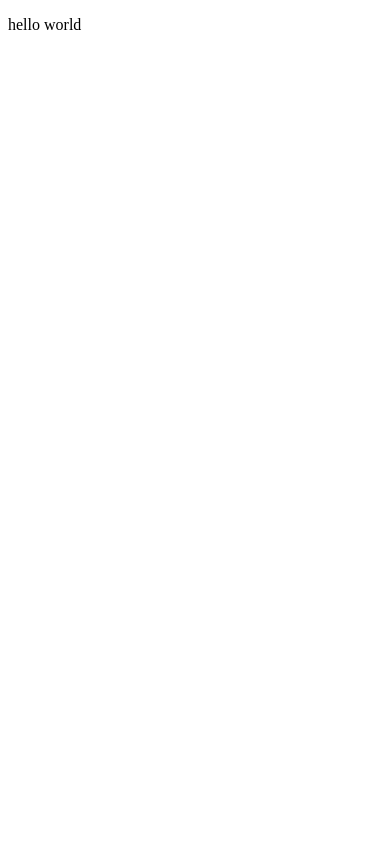
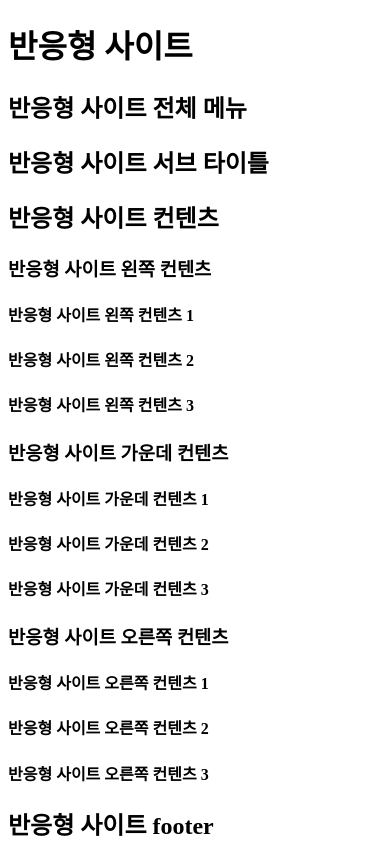
Before and after one commit to rugii913/javascript-css-html-example, a plain HTML site: page responsive-web-site/header-and-menu/index.html in a window 390 px wide. Drawn offline with Linux system fonts and the light colour scheme.

Commit message:
반응형-아웃라인
아웃라인

```diff
--- a/responsive-web-site/header-and-menu/index.html
+++ b/responsive-web-site/header-and-menu/index.html
@@ -3,6 +3,7 @@
 
 <!-- 문서 세팅 https://wtss.tistory.com/211# -->
 <!-- 강의 예시안에서 사용한 sublime text, image 파일, jQuery, modernizr-custom은 일단 사용하지 않음 -->
+
 <head>
   <meta charset="UTF-8">
   <meta name="author" content="rugii913">
@@ -16,7 +17,7 @@
 
   <!-- 단순한 주석이 아니라 조건식 - IE9 이하에서 동작 -->
   <!-- HTLM5shiv ie6~8 -->
-    <!--[if lt IE 9]>
+  <!--[if lt IE 9]>
         <script src="js/html5shiv.min.js"></script>
         <script type="text/javascript">
             alert("현재 당신이 보는 브라우저는 지원하지 않습니다. 최신 브라우저로 업데이트해주세요!");
@@ -25,7 +26,60 @@
 </head>
 
 <body>
-  <p>hello world</p>
+  <header>
+    <h1>반응형 사이트</h1>
+  </header>
+  <nav>
+    <h2>반응형 사이트 전체 메뉴</h2>
+  </nav>
+  <article>
+    <h2>반응형 사이트 서브 타이틀</h2>
+  </article>
+  <main><!-- main은 페이지에 하나만 -->
+    <section>
+      <h2>반응형 사이트 컨텐츠</h2>
+      <!-- section 내 세부 section 3개 -->
+      <section><!-- 왼쪽 컨텐츠 -->
+        <h3>반응형 사이트 왼쪽 컨텐츠</h3>
+        <article><!-- 크게 상관은 없지만, section보다 article이 작은 개념 -->
+          <h4>반응형 사이트 왼쪽 컨텐츠 1</h4>
+        </article>
+        <article><!-- 크게 상관은 없지만, section보다 article이 작은 개념 -->
+          <h4>반응형 사이트 왼쪽 컨텐츠 2</h4>
+        </article>
+        <article><!-- 크게 상관은 없지만, section보다 article이 작은 개념 -->
+          <h4>반응형 사이트 왼쪽 컨텐츠 3</h4>
+        </article>
+      </section>
+      <section><!-- 가운데 컨텐츠 -->
+        <h3>반응형 사이트 가운데 컨텐츠</h3>
+        <article><!-- 크게 상관은 없지만, section보다 article이 작은 개념 -->
+          <h4>반응형 사이트 가운데 컨텐츠 1</h4>
+        </article>
+        <article><!-- 크게 상관은 없지만, section보다 article이 작은 개념 -->
+          <h4>반응형 사이트 가운데 컨텐츠 2</h4>
+        </article>
+        <article><!-- 크게 상관은 없지만, section보다 article이 작은 개념 -->
+          <h4>반응형 사이트 가운데 컨텐츠 3</h4>
+        </article>
+      </section>
+      <section><!-- 오른쪽 컨텐츠 -->
+        <h3>반응형 사이트 오른쪽 컨텐츠</h3>
+        <article><!-- 크게 상관은 없지만, section보다 article이 작은 개념 -->
+          <h4>반응형 사이트 오른쪽 컨텐츠 1</h4>
+        </article>
+        <article><!-- 크게 상관은 없지만, section보다 article이 작은 개념 -->
+          <h4>반응형 사이트 오른쪽 컨텐츠 2</h4>
+        </article>
+        <article><!-- 크게 상관은 없지만, section보다 article이 작은 개념 -->
+          <h4>반응형 사이트 오른쪽 컨텐츠 3</h4>
+        </article>
+      </section>
+    </section>
+  </main>
+  <footer>
+    <h2>반응형 사이트 footer</h2>
+  </footer>
 </body>
 
 </html>
```
Also changed, not shown: responsive-web-site/README.md.
